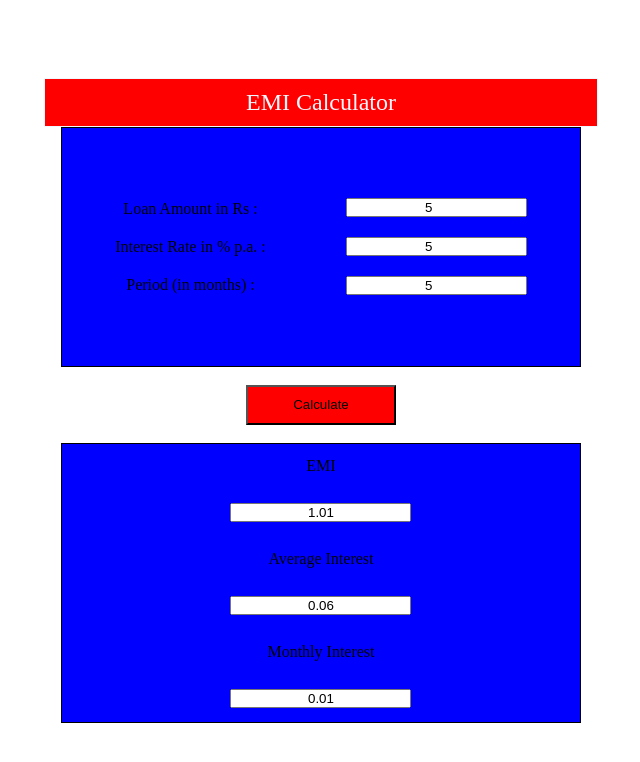
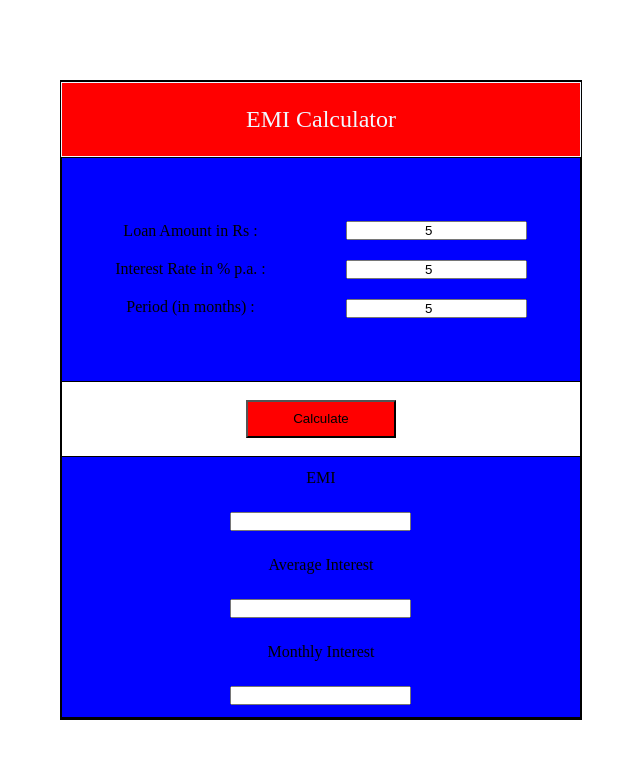
Before and after one commit to Thallapally1461/EMI-Calculator, a plain HTML site: page index.html in a window 1280 px wide. Both pictures are taken after typing "5", "5", "5" into the empty fields and a click on the button "Calculate". Shown: the whole page, without its empty margins (319-959 px from the left). Drawn offline with Linux system fonts and the light colour scheme.

Commit message:
Update index.html

```diff
--- a/index.html
+++ b/index.html
@@ -1,15 +1,15 @@
 <!DOCTYPE html>
 <html lang="en">
-
   <head>
-    <meta charset="UTF-8">
-    <meta name="viewport" content="width=device-width, initial-scale=1.0">
+    <meta charset="UTF-8" />
+    <meta name="viewport" content="width=device-width, initial-scale=1.0" />
     <title>Document</title>
   </head>
   <style>
     * {
       padding: 0;
       margin: 0;
+      outline: none;
       box-sizing: border-box;
       font-weight: 500;
     }
@@ -24,10 +24,14 @@
     }
 
     h2 {
-        padding: 10px 201px;
+      height: 10vh;
+      width: 40.6vw;
       border: 1px solid;
       background-color: red;
       color: aliceblue;
+      display: flex;
+      align-items: center;
+      justify-content: center;
     }
 
     .box {
@@ -36,30 +40,28 @@
       width: 40.6vw;
       background-color: blue;
       border: 1px solid;
+      box-sizing: border-box;
       justify-content: center;
       align-items: center;
       gap: 80px;
     }
-    .lab{
+    .lab {
       display: flex;
       flex-direction: column;
       align-items: center;
       gap: 20px;
     }
-    .inputs{
+    .inputs {
       display: flex;
       flex-direction: column;
       align-items: center;
       gap: 20px;
     }
 
-
-
     button {
       height: 40px;
       width: 150px;
       background-color: red;
-
     }
 
     .results {
@@ -84,9 +86,19 @@
     input {
       text-align: center;
     }
+    .con {
+      outline: none;
+      display: flex;
+      flex-direction: column;
+      align-items: center;
+      height: 80vh;
+      width: 40.8vw;
+      border: 2px solid;
+    }
   </style>
 
   <body>
+    <div class="con">
       <h2>EMI Calculator</h2>
       <div class="box">
         <div class="lab">
@@ -95,50 +107,78 @@
           <label>Period (in months) :</label>
         </div>
         <div class="inputs">
-            <input type="number">
-            <input type="number">
-            <input type="number">
-
+          <input type="number" />
+          <input type="number" />
+          <input type="number" />
         </div>
       </div>
-    <br>
+      <br />
       <button onclick="cal(this)">Calculate</button>
-    <br>
+      <br />
 
       <div class="results">
         <label>EMI</label>
-        <input type="text" readonly>
+        <input type="text" readonly />
 
         <label>Average Interest</label>
-        <input type="text" readonly>
+        <input type="text" readonly />
 
         <label>Monthly Interest</label>
 
-        <input type="text" readonly>
+        <input type="text" readonly />
+      </div>
     </div>
 
+    <script>
+      let ref = document.getElementsByTagName("input");
+      document.getElementsByTagName("input")[3].value = "";
+      document.getElementsByTagName("input")[4].value = "";
+      document.getElementsByTagName("input")[5].value = "";
+      function cal() {
+        let p = parseInt(ref[0].value);
+        let r = parseInt(ref[1].value);
+        let n = parseInt(ref[2].value);
 
-    <script>
-            document.getElementsByTagName("input")[3].value = 0
-            document.getElementsByTagName("input")[4].value = 0
-            document.getElementsByTagName("input")[5].value = 0
-        function cal() {
-            let ref = document.getElementsByTagName("input")
-            let p = parseInt(ref[0].value)
-            let r = parseInt(ref[1].value)
-            let n = parseInt(ref[2].value)
-            let mr = (r / 12) / 100
-            let emi = (p * mr * Math.pow(1 + mr, n)) / (Math.pow(1 + mr, n) - 1)
-            let ai = n * emi - p
-            let mi = ai / n
-            document.getElementsByTagName("input")[3].value = emi.toFixed(2)
-            document.getElementsByTagName("input")[4].value = ai.toFixed(2)
-            document.getElementsByTagName("input")[5].value = mi.toFixed(2)
+        if (isNaN(p))
+        {
+          alert("Please enter a valid Loan Amount.");
+          return;
+        }
+        else if(p<1000){
+            alert("Please enter a Loan Amount between 1000 and 50000000 rupees");
+          return;
 
         }
-        cal()
 
+        if (isNaN(r))
+        {
+          alert("Please enter a valid Interest Rate.");
+          return;
+        }
+        else if(r<1)
+        {
+          alert("Please a Interest rate between 1.00 and 99.99");
+          return;
+        }
+
+        if (isNaN(n) || n <= 0) {
+          alert("Please enter a valid Period (in months).");
+          return;
+        }
+        else if(n<6)
+        {
+          alert("Please enter a Period of Loan between 6 and 360 months");
+          return;
+        }
+
+        let mr = r / 12 / 100;
+        let emi = (p * mr * Math.pow(1 + mr, n)) / (Math.pow(1 + mr, n) - 1);
+        let ai = n * emi - p;
+        let mi = ai / n;
+        document.getElementsByTagName("input")[3].value = emi.toFixed(2);
+        document.getElementsByTagName("input")[4].value = ai.toFixed(2);
+        document.getElementsByTagName("input")[5].value = mi.toFixed(2);
+      }
     </script>
   </body>
-
 </html>
```
Lines whose indentation alone changed are shown as unchanged.
